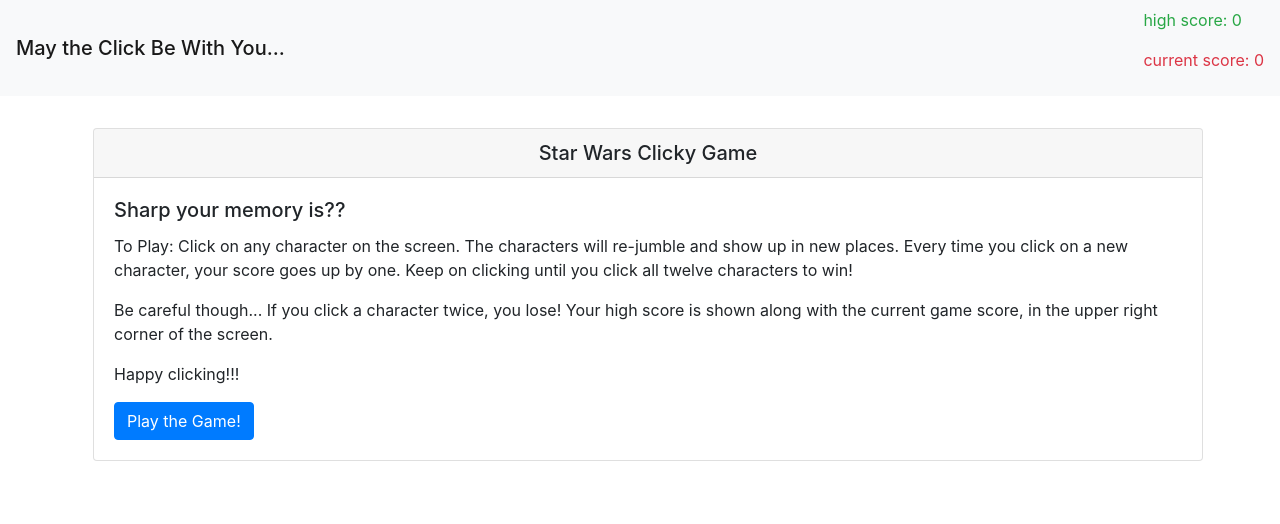
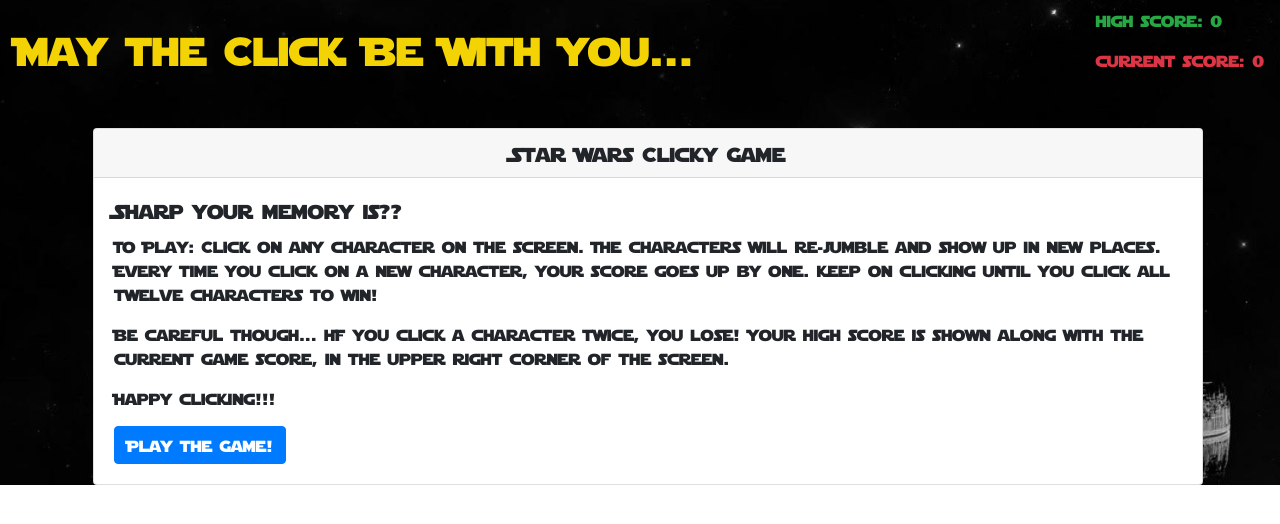
Before and after one commit to ahardy42/clicky-game, a React (Create React App) app: page / in a window 1280 px wide. Shown: the top 524 px of the page. Built offline with nearby package versions, Linux system fonts and the light colour scheme.

Commit message:
i'm stylin it up

```diff
--- a/src/clickys.json
+++ b/src/clickys.json
@@ -2,56 +2,56 @@
     {
         "id": "1",
         "name": "Luke SkyWalker",
-        "color": "green",
+        "color": "#104810a6",
         "img": "./images/Skywalker-Luke.png",
         "position": 0
     },
     {
         "id": "2",
         "name": "Han Solo",
-        "color": "gray",
+        "color": "#104810a6",
         "img": "./images/Han-Solo.png",
         "position": 1
     },
     {
         "id": "3",
         "name": "Yoda",
-        "color": "green",
+        "color": "#104810a6",
         "img": "./images/Yoda.png",
         "position": 2
     },
     {
         "id": "4",
         "name": "Darth Vader",
-        "color": "red",
+        "color": "#5a1919a6",
         "img": "./images/Star-Wars-Vader.png",
         "position": 3
     },
     {
         "id": "5",
         "name": "The Emperor",
-        "color": "red",
+        "color": "#5a1919a6",
         "img": "./images/The-Real-Empire.png",
         "position": 4
     },
     {
         "id": "6",
         "name": "Princess Leia",
-        "color": "green",
+        "color": "#104810a6",
         "img": "./images/Leia.png",
         "position": 5
     },
     {
         "id": "7",
         "name": "C3PO",
-        "color": "green",
+        "color": "#104810a6",
         "img": "./images/C3P3.png",
         "position": 6
     },
     {
         "id": "8",
         "name": "R2D2",
-        "color": "green",
+        "color": "#104810a6",
         "img": "./images/Star-Wars-R2D2.png",
         "position": 7
     }
--- a/src/components/Clicky/Clicky.css
+++ b/src/components/Clicky/Clicky.css
@@ -1,4 +1,4 @@
 .card {
-    width: 300px;
+    width: 30%;
     margin: 0.5em;
 }
--- a/src/components/Clicky/Clicky.js
+++ b/src/components/Clicky/Clicky.js
@@ -7,9 +7,9 @@ class Clicky extends React.Component {
         super(props);
         this.state = {
             isClicked: false,
-            className: "card bg-dark text-white animated"
+            className: "card text-white animated",
+            style: {backgroundColor: this.props.clicky.color}
         }
-        this.handleClick = this.handleClick.bind(this);
         this.gameOver = this.gameOver.bind(this);
         this.setScore = this.setScore.bind(this);
         this.animationClick = this.animationClick.bind(this);
@@ -26,9 +26,9 @@ class Clicky extends React.Component {
                 let isClicked = this.state.isClicked;
                 isClicked ? this.setScore() : this.gameOver();
                 this.setState({
-                    className: "card bg-dark text-white animated"
+                    className: "card text-white animated"
                 })
-            }, 1000);
+            }, 1100);
         });
     }
     gameOver() {
@@ -39,10 +39,9 @@ class Clicky extends React.Component {
     }
     render() {
         return (
-            <div className={this.state.className} onClick={this.animationClick}>
+            <div className={this.state.className} onClick={this.animationClick} style={this.state.style}>
                 <img className="card-img" src={this.props.clicky.img || "http://via.placeholder.com/360x360"} alt="Clicky" />
                 <div className="card-img-overlay">
-                    <h5 className="card-title">{this.props.clicky.name}</h5>
                 </div>
             </div>
         );
--- a/src/components/Nav/Nav.css
+++ b/src/components/Nav/Nav.css
@@ -1,3 +1,8 @@
 .navbar {
     margin-bottom: 2em;
 }
+
+.navbar-brand {
+    font-size: 2.5em;
+    color: rgb(243,211,3);
+}
--- a/src/components/Nav/Nav.js
+++ b/src/components/Nav/Nav.js
@@ -5,7 +5,7 @@ import ScoreCard from './ScoreCard';
 class Nav extends React.Component {
     render() {
         return (
-            <nav className="navbar navbar-light bg-light">
+            <nav className="navbar">
                 <span className="navbar-brand mb-0 h1">May the Click Be With You...</span>
                 <ScoreCard score={this.props.score} highScore={this.props.highScore}/>
             </nav>
--- a/src/index.css
+++ b/src/index.css
@@ -1,12 +1,28 @@
+@font-face {
+  font-family: starJedi;
+  src: url(./fonts/Starjedi.ttf);
+}
+
 body {
   margin: 0;
-  font-family: -apple-system, BlinkMacSystemFont, "Segoe UI", "Roboto", "Oxygen",
+  font-family: starJedi, -apple-system, BlinkMacSystemFont, "Segoe UI", "Roboto", "Oxygen",
     "Ubuntu", "Cantarell", "Fira Sans", "Droid Sans", "Helvetica Neue",
     sans-serif;
   -webkit-font-smoothing: antialiased;
   -moz-osx-font-smoothing: grayscale;
 }
 
+
+
+#root {
+  background-image: url("./background.jpg");
+  height: 100%;
+  background-attachment: fixed;
+  background-position: center;
+  background-repeat: no-repeat;
+  background-size: cover;
+}
+
 code {
   font-family: source-code-pro, Menlo, Monaco, Consolas, "Courier New",
     monospace;
```
Also changed, not shown: src/background.jpg (added), src/fonts/Starjedi.ttf (added).
